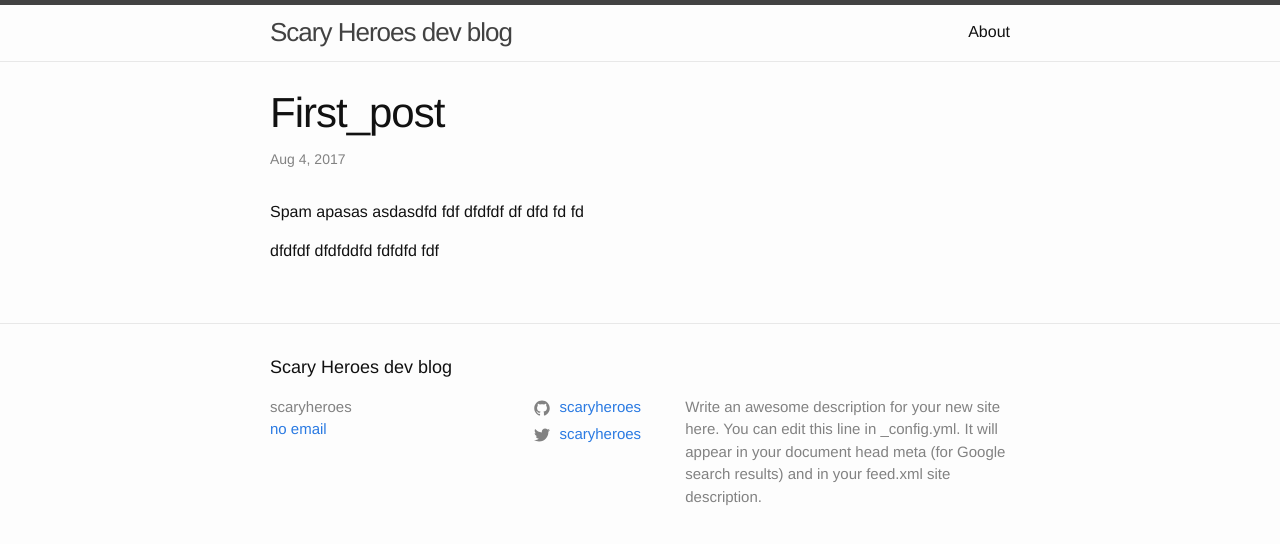
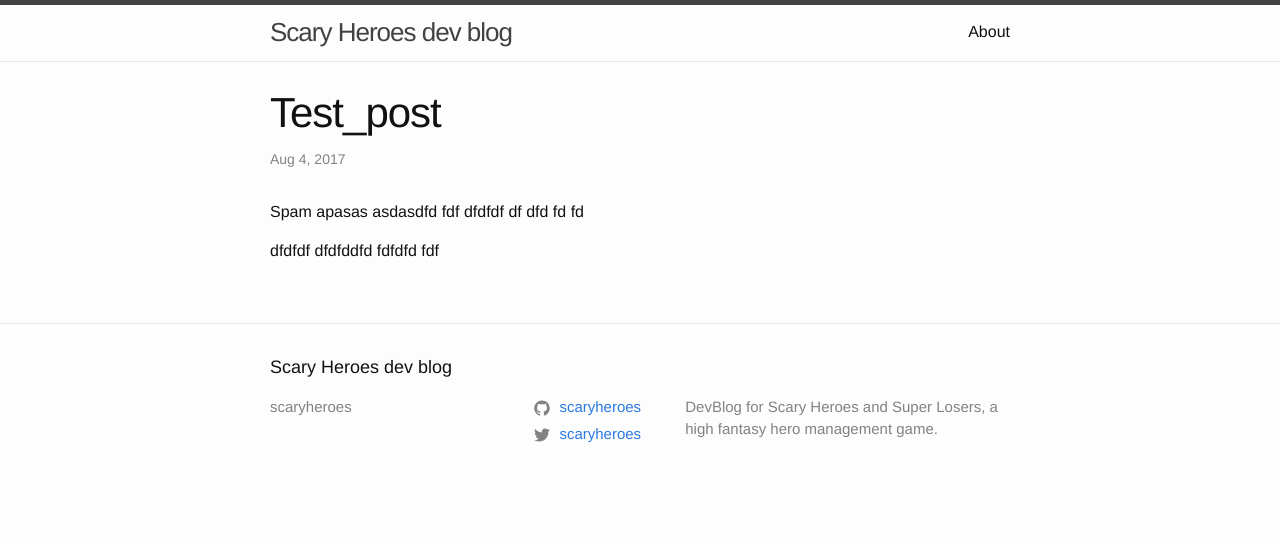
Before and after one commit to scaryheroes/scaryheroes.github.io, a Jekyll site: the page built from _posts/2017-08-04-test_post.md, in a window 1280 px wide. Shown: the top 544 px of the page. Built offline with Jekyll 4.4.1, drawn with Linux system fonts in a browser that asks for light colours.

Commit message:
more things

```diff
--- a/_config.yml
+++ b/_config.yml
@@ -1,10 +1,8 @@
 title: Scary Heroes dev blog
 author: scaryheroes
-email: no email
+email:
 description: > # this means to ignore newlines until "baseurl:"
-  Write an awesome description for your new site here. You can edit this
-  line in _config.yml. It will appear in your document head meta (for
-  Google search results) and in your feed.xml site description.
+ DevBlog for Scary Heroes and Super Losers, a high fantasy hero management game.
 
 twitter_username: scaryheroes
 github_username:  scaryheroes
```
Also changed, not shown: _posts/2017-08-04-test_post.md (renamed from _posts/2017-08-04-first_post.md).
